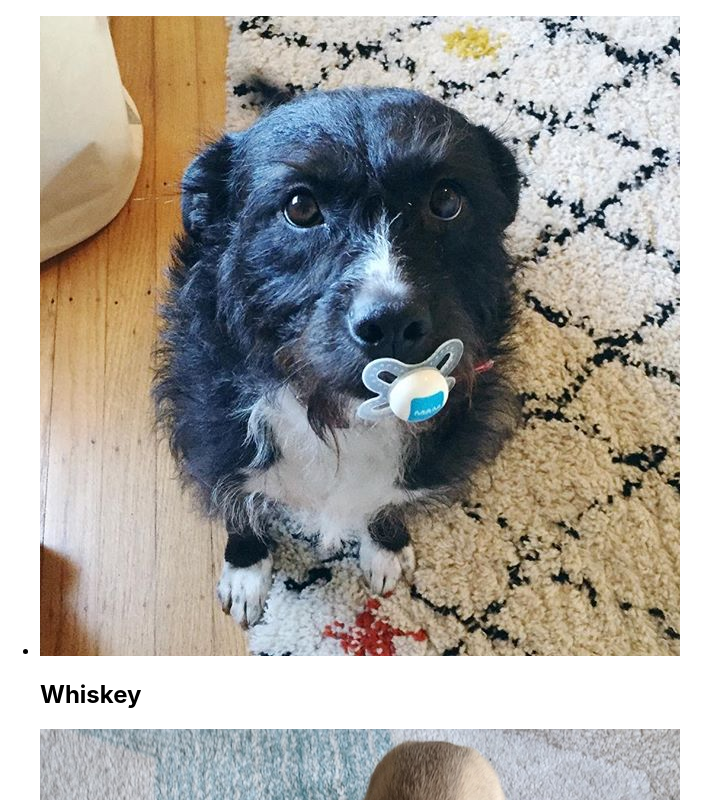
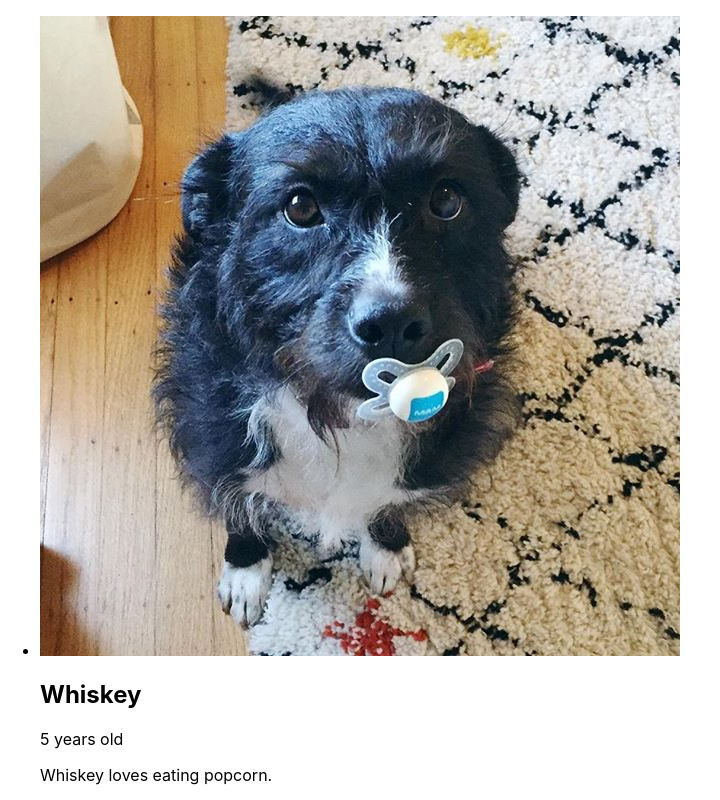
Before and after one commit to akabikov/snoutbook, a React (Create React App) app: page / in a window 1280 px wide. Shown: the top 800 px of the page, without its empty margins (0-720 px from the left). Built offline with nearby package versions, Linux system fonts and the light colour scheme.

Commit message:
feat: add Card component

```diff
--- /dev/null
+++ b/src/Card.jsx
@@ -0,0 +1,20 @@
+import React from "react";
+
+class Card extends React.Component {
+  render() {
+    const { name, src, age, facts } = this.props;
+
+    return (
+      <div>
+        <img src={`/img/${src}.jpg`} alt={name} />
+        <h2>{name}</h2>
+        <p>{age} years old</p>
+        {facts.map((fact, i) => (
+          <p key={i}>{fact}</p>
+        ))}
+      </div>
+    );
+  }
+}
+
+export default Card;
--- a/src/List.jsx
+++ b/src/List.jsx
@@ -1,11 +1,13 @@
 import React from "react";
+import Card from "./Card";
 
 class List extends React.Component {
   render() {
-    const list = this.props.items.map(({ name, src }) => (
+    const list = this.props.items.map(({ name, src, ...item }) => (
       <li key={name}>
-        <img src={`/img/${src}.jpg`} alt={name} />
-        <h2>{name}</h2>
+        {/* <img src={`/img/${src}.jpg`} alt={name} />
+        <h2>{name}</h2> */}
+        <Card name={name} src={src} {...item} />
       </li>
     ));
 
```
